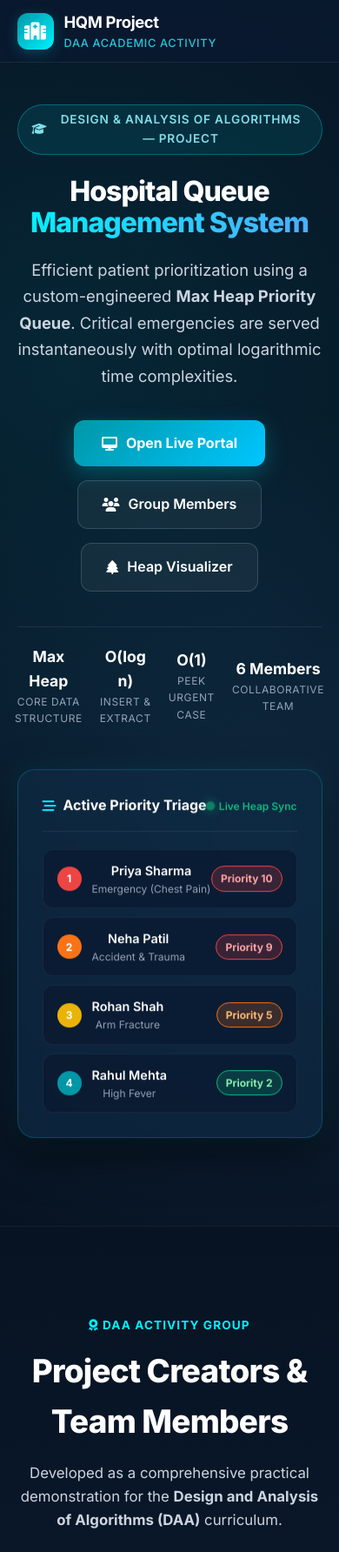
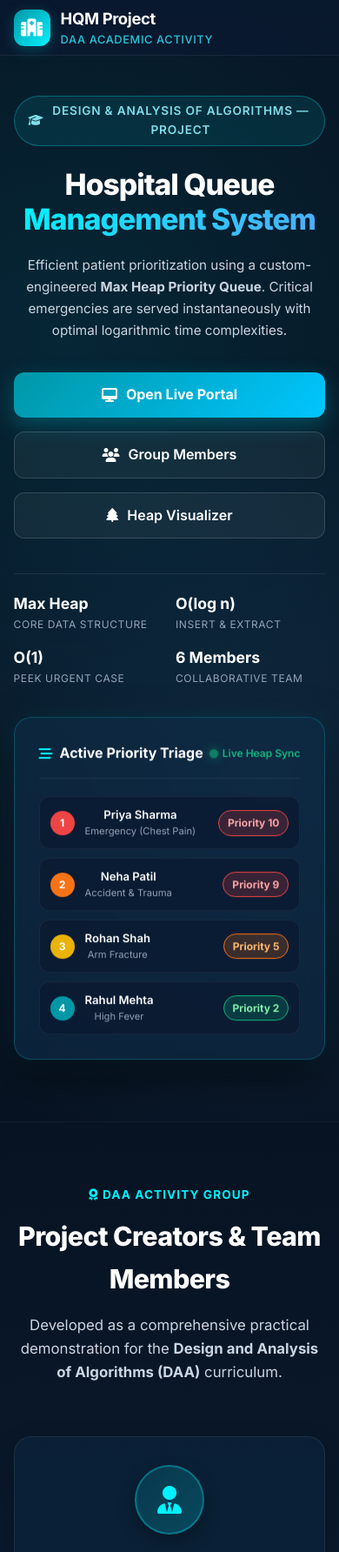
Before and after one commit to anujtiwari1427/daa-activity-, a Flask app: page /landing in a window 390 px wide. Shown: the top 1784 px of the page at 87% size. Run offline with Flask 3, Linux system fonts and the light colour scheme.

Commit message:
Optimize full mobile and tablet responsive layouts across landing page and portal

```diff
--- a/static/css/landing.css
+++ b/static/css/landing.css
@@ -724,42 +724,119 @@ body {
     font-weight: 600;
 }
 
-/* ─── Responsive ──────────────────────────────────────────────── */
-@media (max-width: 968px) {
+/* ─── Responsive Media Queries (Fluid & Mobile Optimized) ─────────── */
+@media (max-width: 1080px) {
+    .hero-section {
+        padding: 130px 4% 70px;
+        gap: 36px;
+    }
+    .hero-title {
+        font-size: 2.8rem;
+    }
+    .team-grid-land {
+        grid-template-columns: repeat(2, 1fr);
+    }
+}
+
+@media (max-width: 900px) {
     .hero-section {
         flex-direction: column;
-        padding-top: 120px;
         text-align: center;
+        padding-top: 110px;
     }
     .hero-content {
         max-width: 100%;
-    }
-    .hero-title {
-        font-size: 2.5rem;
     }
     .hero-actions {
         justify-content: center;
     }
     .hero-badges-bar {
         justify-content: center;
+        flex-wrap: wrap;
     }
     .hero-visual {
-        max-width: 100%;
+        max-width: 520px;
         width: 100%;
+        margin: 0 auto;
+    }
+    .flow-steps-land {
+        display: grid;
+        grid-template-columns: 1fr;
+        gap: 12px;
     }
     .flow-arrow-land {
-        display: none;
+        transform: rotate(90deg);
+        margin: 4px auto;
     }
 }
 
-@media (max-width: 640px) {
+@media (max-width: 768px) {
+    .land-nav {
+        padding: 0 4%;
+        height: 64px;
+    }
     .land-links {
         display: none;
     }
-    .hero-title {
-        font-size: 2rem;
+    .land-section {
+        padding: 70px 4%;
+    }
+    .section-title {
+        font-size: 1.9rem;
     }
     .team-grid-land {
         grid-template-columns: 1fr;
+        gap: 18px;
+    }
+    .algo-grid {
+        grid-template-columns: 1fr;
+        gap: 16px;
+    }
+    .cta-title {
+        font-size: 1.75rem;
+    }
+    .cta-box {
+        padding: 36px 20px;
     }
 }
+
+@media (max-width: 480px) {
+    .hero-title {
+        font-size: 2.1rem;
+        line-height: 1.2;
+    }
+    .hero-subtitle {
+        font-size: 0.95rem;
+    }
+    .hero-actions {
+        flex-direction: column;
+        width: 100%;
+    }
+    .btn-hero-primary,
+    .btn-hero-secondary {
+        width: 100%;
+        justify-content: center;
+        padding: 13px 20px;
+    }
+    .hero-badges-bar {
+        display: grid;
+        grid-template-columns: 1fr 1fr;
+        gap: 14px;
+        text-align: left;
+    }
+    .preview-patient-item {
+        padding: 10px 12px;
+    }
+    .preview-patient-name {
+        font-size: 0.82rem;
+    }
+    .preview-patient-cond {
+        font-size: 0.7rem;
+    }
+    .cta-buttons {
+        flex-direction: column;
+    }
+    .cta-buttons a {
+        width: 100%;
+    }
+}
--- a/static/js/app.js
+++ b/static/js/app.js
@@ -95,8 +95,12 @@ const navItems = document.querySelectorAll('.nav-item');
 
 navItems.forEach(item => {
     item.addEventListener('click', (e) => {
+        const page = item.dataset.page;
+        if (!page) {
+            // Normal link like href="/"
+            return;
+        }
         e.preventDefault();
-        const page = item.dataset.page;
         navigateTo(page);
         // Close mobile sidebar
         document.getElementById('sidebar').classList.remove('mobile-open');
```
Also changed, not shown: static/css/style.css (+58 -13 lines).
